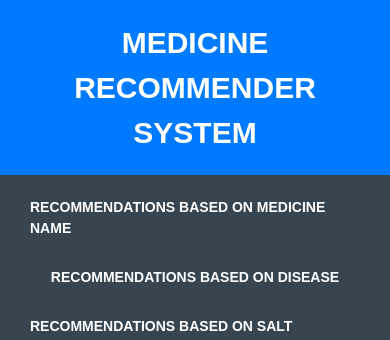
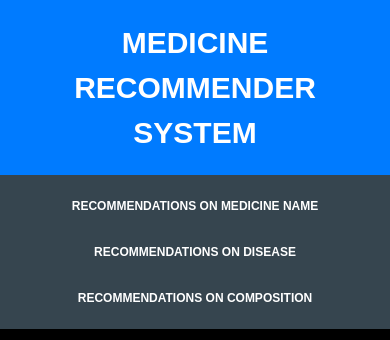
Before and after one commit to singhraj2062001/medicine-recommender-system, a Flask app: page / in a window 390 px wide. Shown: the top 340 px of the page. Run offline with Flask 3, Linux system fonts and the light colour scheme; parts of the project's set-up code (start-up, migrations or seed data) failed here and were passed over.

Commit message:
Update index.html

```diff
--- a/templates/index.html
+++ b/templates/index.html
@@ -33,7 +33,7 @@
         }
 
         .navbar a {
-            font-size: 14px;
+            font-size: 12px;
             color: white;
             text-align: center;
             padding: 14px 14px;
@@ -91,7 +91,7 @@
           }
 
           .navbar a {
-            text-align: left;
+            text-align: center;
           }
 
           .navbar .hamburger {
@@ -115,9 +115,9 @@
     </div>
 
     <div class="navbar" id="myNavbar">
-        <a href="/recommend1">Recommendations Based On Medicine Name</a>
-        <a href="/recommend3">Recommendations Based On Disease</a>
-        <a href="/recommend2">Recommendations Based On Salt Composition</a>
+        <a href="/recommend1">Recommendations On Medicine Name</a>
+        <a href="/recommend3">Recommendations On Disease</a>
+        <a href="/recommend2">Recommendations On Composition</a>
 
     </div>
 
```
